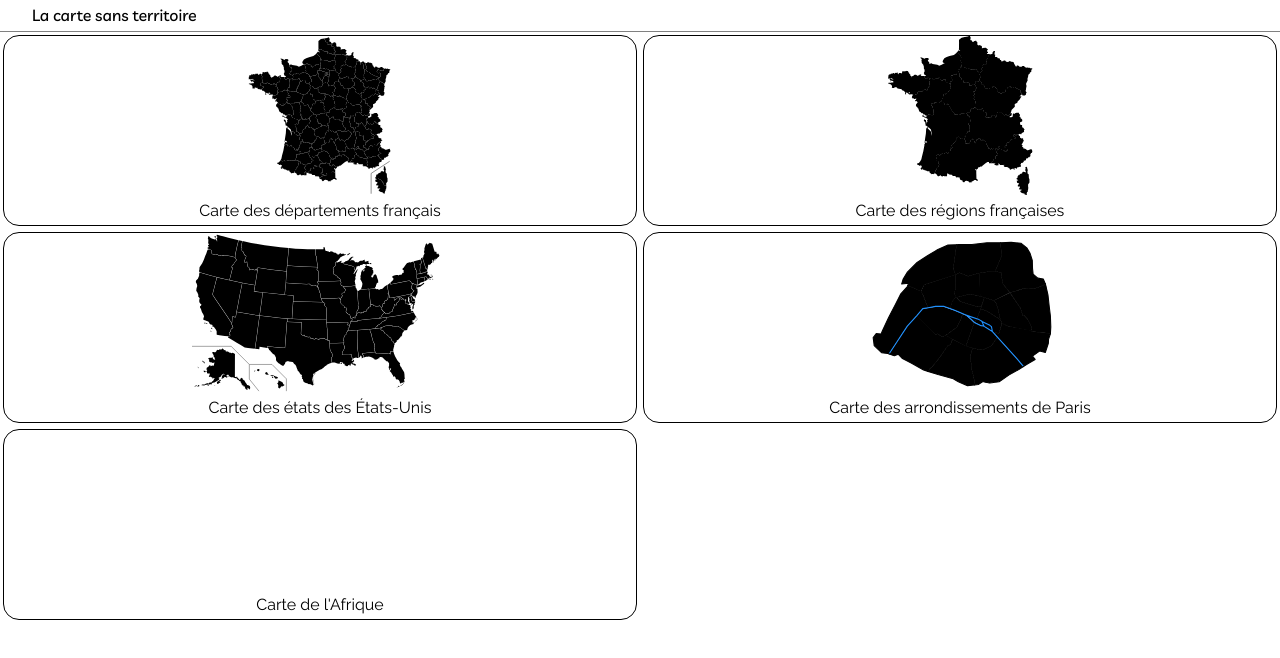
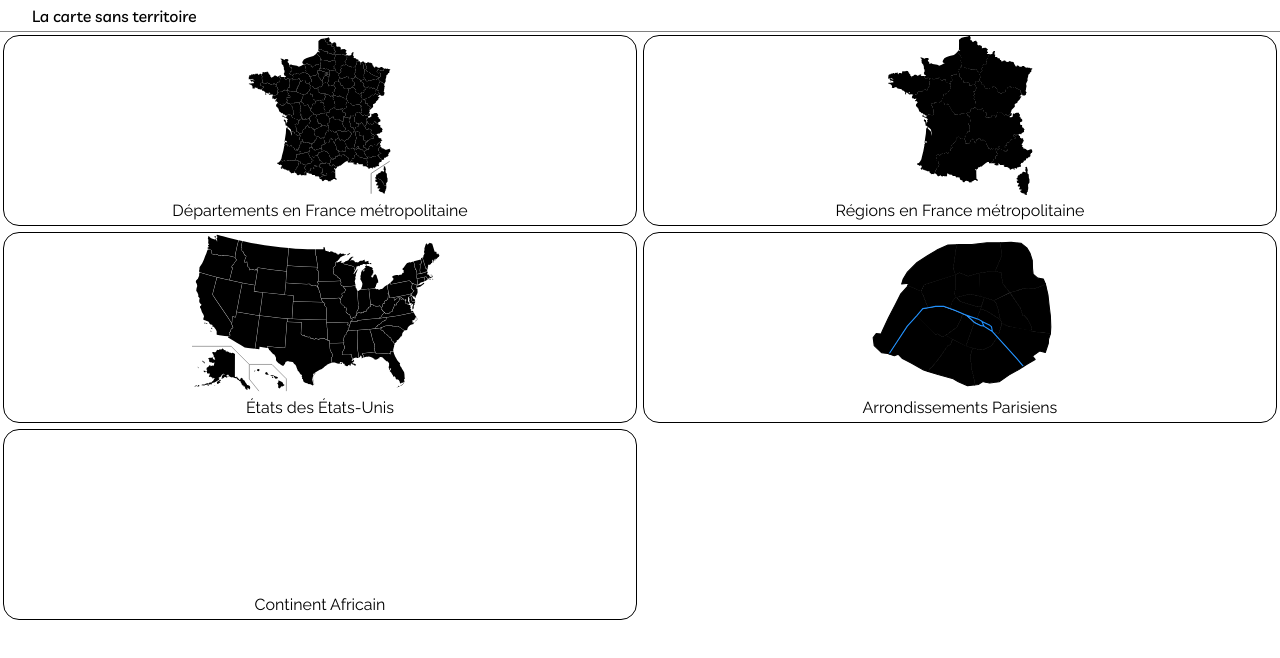
Before and after one commit to oliv37/la-carte-sans-territoire, a React (Create React App) app: page / in a window 1280 px wide. Shown: the top 658 px of the page. Built offline with nearby package versions, Linux system fonts and the light colour scheme.

Commit message:
Suppression du champ description / Fix largeur titre carte

```diff
--- a/src/components/Header.module.css
+++ b/src/components/Header.module.css
@@ -16,8 +16,10 @@
     font-weight: 500;
     text-decoration: none;
     user-select: none;
-	color: inherit;
-	line-height: 2.3rem;
+	color: black;
+	display: flex;
+	align-items: center;
+	height: 2.2rem;
 }
 
 @media screen and (min-width: 38em) {
@@ -27,6 +29,6 @@
 	}
 
 	.link {
-		line-height: 1.7rem;
+		height: 1.7rem;
 	}
 }
--- a/src/components/Home.js
+++ b/src/components/Home.js
@@ -7,9 +7,9 @@ function Home() {
     return (
         <ul className={styles.container}>
         {
-            appData.map(({id, routePath, description, image}) => (
+            appData.map(({id, routePath, title, image}) => (
                 <li key={id} className={styles.item}>
-                    <HomeLink to={routePath} text={description} image={image}/>
+                    <HomeLink to={routePath} text={title} image={image}/>
                 </li>
             ))
         }
--- a/src/components/game/map/MapGame.module.css
+++ b/src/components/game/map/MapGame.module.css
@@ -23,7 +23,7 @@
     bottom: 0;
     left: 0;
     width: 100%;
-    height: calc(100% - 1.6rem);
+    height: calc(100% - 2rem);
 }
 
 .section > svg [data-id] {
--- a/src/components/game/map/MapTitle.js
+++ b/src/components/game/map/MapTitle.js
@@ -1,14 +1,17 @@
 import React from "react";
+import classNames from "classnames";
 import ResetButton from "./ResetButton";
 import styles from "./MapTitle.module.css";
 
 function MapTitle({title, showResetButton, onClickResetButton, animateResetButton}) {
 	return (
 		<p className={styles.mapTitle}>
-        	{title}
-            {showResetButton &&
-				<ResetButton animate={animateResetButton} onClick={onClickResetButton}/>
-            }
+			{title}
+			<ResetButton
+				className={classNames({[styles.hidden]: !showResetButton})}
+				animate={animateResetButton}
+				onClick={onClickResetButton}
+			/>
         </p>
 	);
 }
--- a/src/components/game/map/MapTitle.module.css
+++ b/src/components/game/map/MapTitle.module.css
@@ -1,11 +1,16 @@
 .mapTitle {
     position: absolute;
-    top: 0;
-    margin-top: .3rem;
+	top: .3rem;
+	left: 1rem;
+	right: 1rem;
+    margin: 0;
     font-size: 1rem;
     font-style: italic;
     display: flex;
-	width: 100%;
 	align-items: center;
 	justify-content: center;
 }
+
+.hidden {
+	visibility: hidden;
+}
--- a/src/components/game/map/ResetButton.module.css
+++ b/src/components/game/map/ResetButton.module.css
@@ -10,6 +10,7 @@
 	transition: transform .2s ease-in-out;
 	text-align: center;
 	line-height: .8rem;
+	min-width: 1.1rem;
 }
 
 .resetButton.animate {
--- a/src/data/appData.js
+++ b/src/data/appData.js
@@ -1,12 +1,11 @@
 import {MAP} from "../constants/gameType";
 import * as images from "../res/map";
 
-function createMapData(id, routePath, title, description, source) {
+function createMapData(id, routePath, title, source) {
     return {
         id,
         routePath,
         title,
-		description,
 		source,
         type: MAP,
         lazyDataModule: () => import(`./map/${id}.js`),
@@ -17,16 +16,14 @@ function createMapData(id, routePath, title, description, source) {
 const frDpt = createMapData(
     "frDpt",
     "/france-departement",
-    "Départements français",
-	"Carte des départements français",
+    "Départements en France métropolitaine",
 	"https://fr.wikipedia.org/wiki/Fichier:D%C3%A9partements_de_France-simple.svg"
 );
 
 const frReg = createMapData(
     "frReg",
     "/france-region",
-    "Régions françaises",
-	"Carte des régions françaises",
+    "Régions en France métropolitaine",
 	"https://commons.wikimedia.org/wiki/File:Fond_de_carte_des_13_nouvelles_r%C3%A9gions_de_France_m%C3%A9tropolitaine.svg"
 );
 
@@ -34,23 +31,20 @@ const usState= createMapData(
     "usState",
     "/usa-etats",
     "États des États-Unis",
-	"Carte des états des États-Unis",
 	"https://commons.wikimedia.org/wiki/File:Blank_US_Map_(states_only).svg"
 );
 
 const parisArr = createMapData(
     "parisArr",
     "/paris-arrondissement",
-    "Arrondissements de Paris",
-	"Carte des arrondissements de Paris",
+    "Arrondissements Parisiens",
 	"https://fr.wikipedia.org/wiki/Fichier:Paris_blank_map.svg"
 );
 
 const africa = createMapData(
     "africa",
     "/afrique-continent",
-    "Afrique",
-	"Carte de l'Afrique",
+    "Continent Africain",
 	"https://commons.wikimedia.org/wiki/File:Blank_Map-Africa.svg"
 );
 
```
